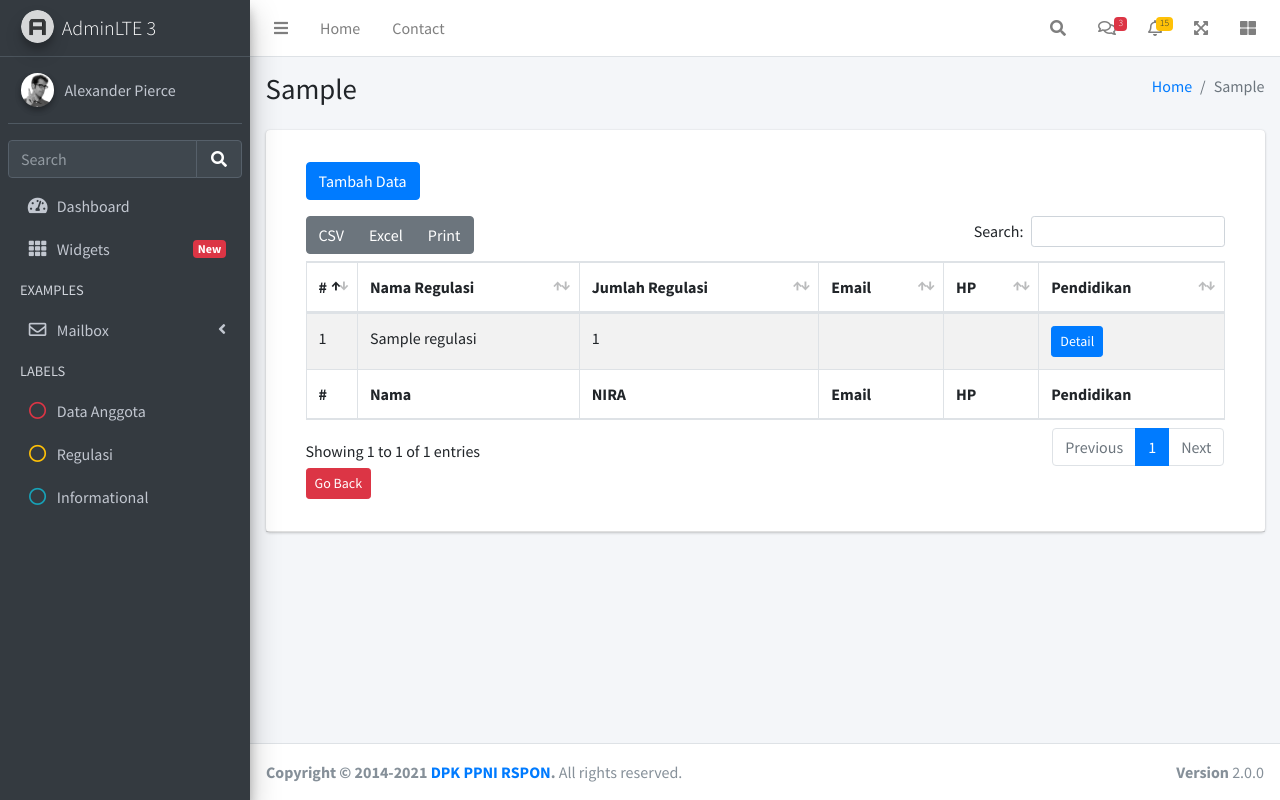
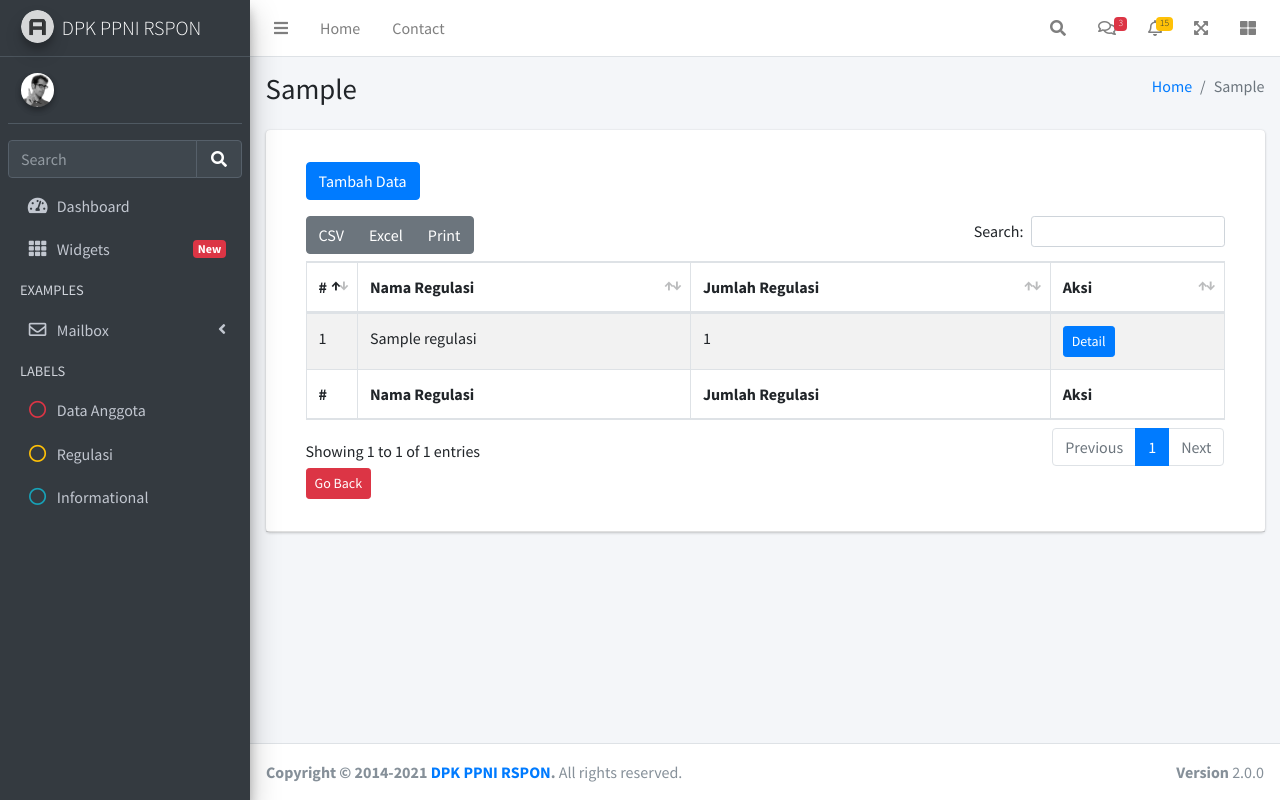
Before and after one commit to khaironbiz/simk, a PHP site: page /simk/regulasi/detail.php?id=Sample in a window 1280 px wide. Run offline with PHP 8.4, Linux system fonts and the light colour scheme; the visitor is signed in with stand-in values (Sample User, id 1); tables that the repository leaves empty or names only in its code hold one stand-in row (values such as "Sample post"); data that the repository does not hold is empty; some libraries are stand-ins or nearby versions.

Commit message:
time zone

```diff
--- a/auth/session.php
+++ b/auth/session.php
@@ -1,8 +1,11 @@
 <?php
+date_default_timezone_set("Asia/Jakarta");
 include("koneksi.php");
 include("site.php");
 session_start();
-$user_check=$_SESSION['login_user'];
+$user_check     = $_SESSION['login_user'];
+$sql_pengguna   = mysqli_query($host,"SELECT * FROM nira WHERE nira = '$user_check'");
+$data_pengguna  = mysqli_fetch_array($sql_pengguna);
 if(!$user_check){
     echo "<script>document.location=\"$site_url\"</script>";
 }
--- a/dashboard/index.php
+++ b/dashboard/index.php
@@ -1,4 +1,5 @@
 <?php
+include("../auth/session.php");
 $judul      = "Dashboard";
 $template   = "../theme/dashboard.php";
 $wrapp      = "../core/wrapp.php";
--- a/layout/menu/samping.php
+++ b/layout/menu/samping.php
@@ -3,7 +3,7 @@
     <!-- Brand Logo -->
     <a href="../../index3.html" class="brand-link">
       <img src="<?= $site_url;?>/assets/AdminLTE/dist/img/AdminLTELogo.png" alt="AdminLTE Logo" class="brand-image img-circle elevation-3" style="opacity: .8">
-      <span class="brand-text font-weight-light">AdminLTE 3</span>
+      <span class="brand-text font-weight-light"><?= $nama_web  ?></span>
     </a>
 
     <!-- Sidebar -->
@@ -14,7 +14,7 @@
           <img src="<?= $site_url;?>/assets/AdminLTE/dist/img/user2-160x160.jpg" class="img-circle elevation-2" alt="User Image">
         </div>
         <div class="info">
-          <a href="#" class="d-block">Alexander Pierce</a>
+          <a href="#" class="d-block"><?= $data_pengguna['nama']?></a>
         </div>
       </div>
 
--- a/views/regulasi/detail.php
+++ b/views/regulasi/detail.php
@@ -67,9 +67,7 @@
                       <th>#</th>
                       <th>Nama Regulasi</th>
                       <th>Jumlah Regulasi</th>
-                    <th>Email</th>
-                    <th>HP</th>
-                    <th>Pendidikan</th>
+                      <th>Aksi</th>
                     </tr>
                   </thead>
                   <tbody>
@@ -78,13 +76,14 @@
                     $no                 = 1;
                     $sql_perawat        = mysqli_query($host, "SELECT * FROM regulasi WHERE id_regulasi_jenis='$id_regulasi_jenis' ORDER BY nama_regulasi");
                     while($data_ini     = mysqli_fetch_array($sql_perawat)){
+                      $id_regulasi      = $data_ini['id_regulasi'];
+                      $sql_count        = mysqli_query($host, "SELECT * FROM regulasi_detail WHERE id_regulasi='$id_regulasi'");
+                      $count_data       = mysqli_num_rows($sql_count);
                     ?>
                     <tr>
                       <td width="10px"><?= $no++; ?></td>
                       <td><?= $data_ini['nama_regulasi'];?></td>
-                      <td><?= $data_ini['id_regulasi_jenis'];?></td>
-                      <td></td>
-                      <td></td>
+                      <td><?= $count_data;?></td>
                       <td><a href="<?= $site_url ?>/regulasi/sub-detail.php?id=<?= $data_ini['has_regulasi']?>" class="btn btn-primary btn-sm">Detail</a></td>
                     </tr>
                     <?php
@@ -94,11 +93,9 @@
                   <tfoot>
                       <tr>
                         <th>#</th>
-                      <th>Nama</th>
-                      <th>NIRA</th>
-                      <th>Email</th>
-                      <th>HP</th>
-                      <th>Pendidikan</th>
+                        <th>Nama Regulasi</th>
+                        <th>Jumlah Regulasi</th>
+                        <th>Aksi</th>
                       </tr>
                   </tfoot>
                 </table>
```
Also changed, not shown: views/regulasi/aksi/regulasi-detail.php (+10 -2 lines), 3 other files. Lines whose indentation alone changed are shown as unchanged.
